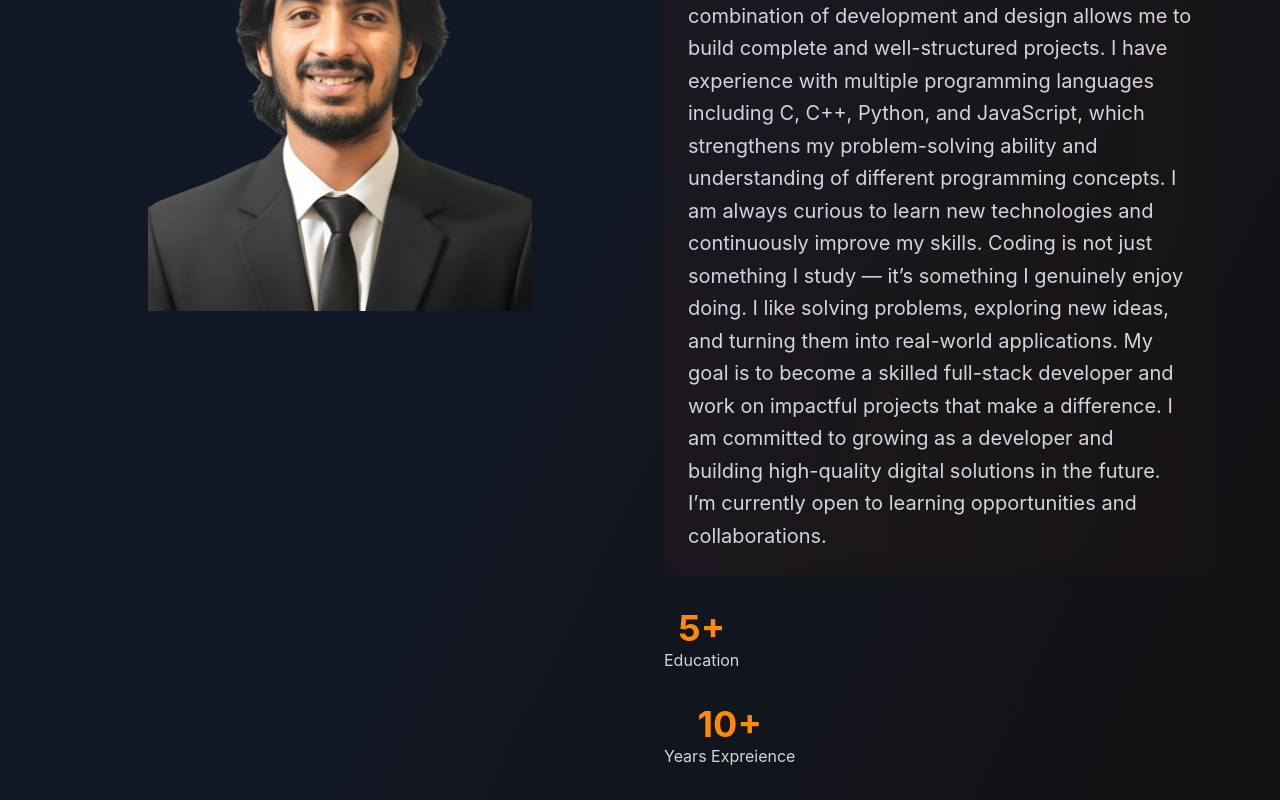
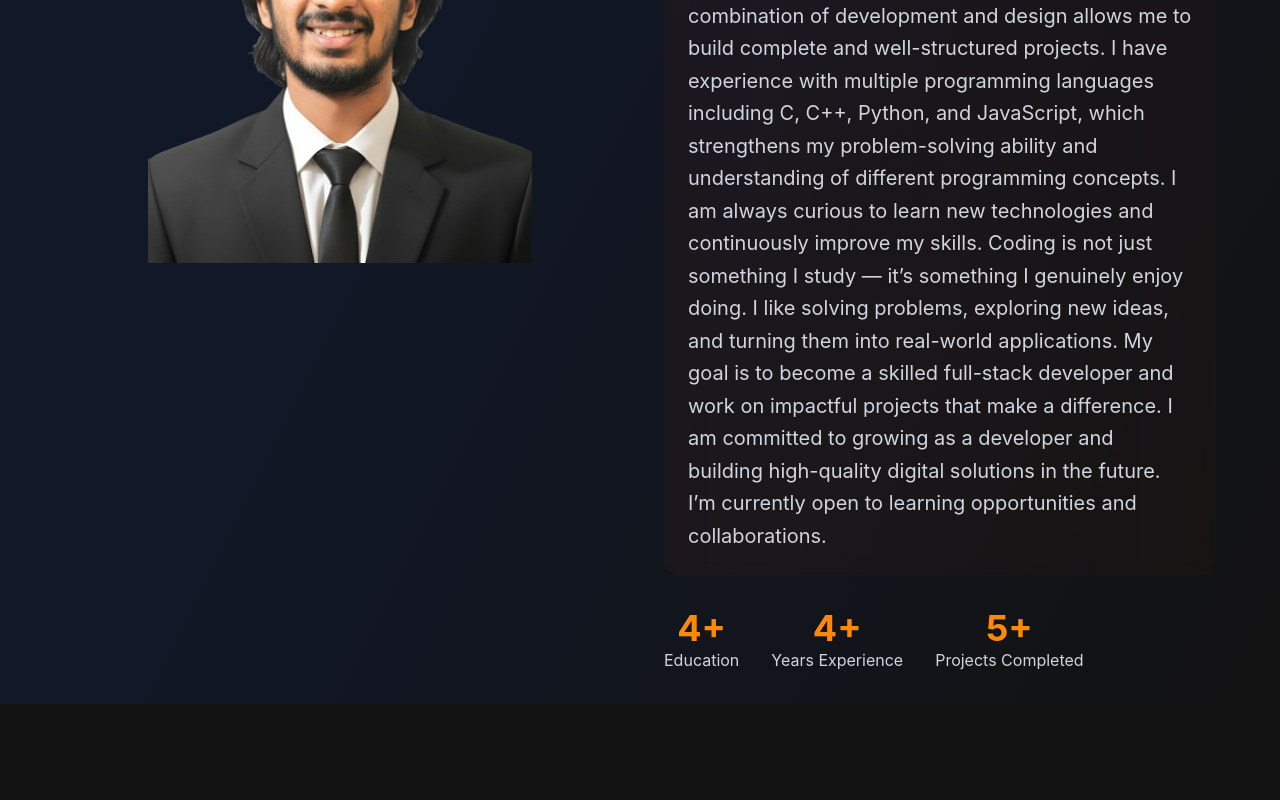
Before and after one commit to shehabuddin380/portfolio-website, a React (Vite) app: page / in a window 1280 px wide. Shown: the part 1831-2631 px from the top of the page. After the commit the page ends 2535 px from the top, so only its background shows below. Built offline with nearby package versions, Linux system fonts and the light colour scheme.

Commit message:
add Education Years Experience Projects Completed

```diff
--- a/src/components/About.jsx
+++ b/src/components/About.jsx
@@ -45,19 +45,26 @@ const About =(darkMode)=>{
                         I’m currently open to learning opportunities and collaborations.
                     </p>
                     <div className='flex flex-wrap justify-center lg:justify-start gap-4 sm:gap-6 lg:gap-8 mb-6 sm:mb-8'>
+                        {/*Education*/}
                         <div className='text-center'
                         data-aos="zoom-up"
                         data-aos-delay="600">
-                            <div className='text-2xl sm:text-3xl lg:text-4xl font-bold text-orange-400'>5+</div>
+                            <div className='text-2xl sm:text-3xl lg:text-4xl font-bold text-orange-400'>4+</div>
                             <div className={`text-xl sm:text-sm lg:text-base ${darkMode ? 'text-gray-300' : 'text-gray-700'}`}>Education</div>
                         </div>
-                    </div>
-                    <div className='flex flex-wrap justify-center lg:justify-start gap-4 sm:gap-6 lg:gap-8 mb-6 sm:mb-8'>
-                        <div className='text-center'
+                        {/*Years Experience*/}
+                         <div className='text-center'
                         data-aos="zoom-up"
-                        data-aos-delay="600">
-                            <div className='text-2xl sm:text-3xl lg:text-4xl font-bold text-orange-400'>10+</div>
-                            <div className={`text-xl sm:text-sm lg:text-base ${darkMode ? 'text-gray-300' : 'text-gray-700'}`}>Years Expreience</div>
+                        data-aos-delay="650">
+                            <div className='text-2xl sm:text-3xl lg:text-4xl font-bold text-orange-400'>4+</div>
+                            <div className={`text-xl sm:text-sm lg:text-base ${darkMode ? 'text-gray-300' : 'text-gray-600'}`}>Years Experience</div>
+                        </div>
+                        {/*Projects Completed*/}
+                         <div className='text-center'
+                        data-aos="zoom-up"
+                        data-aos-delay="700">
+                            <div className='text-2xl sm:text-3xl lg:text-4xl font-bold text-orange-400'>5+</div>
+                            <div className={`text-xl sm:text-sm lg:text-base ${darkMode ? 'text-gray-300' : 'text-gray-700'}`}>Projects Completed</div>
                         </div>
                     </div>
                 </article>
```
